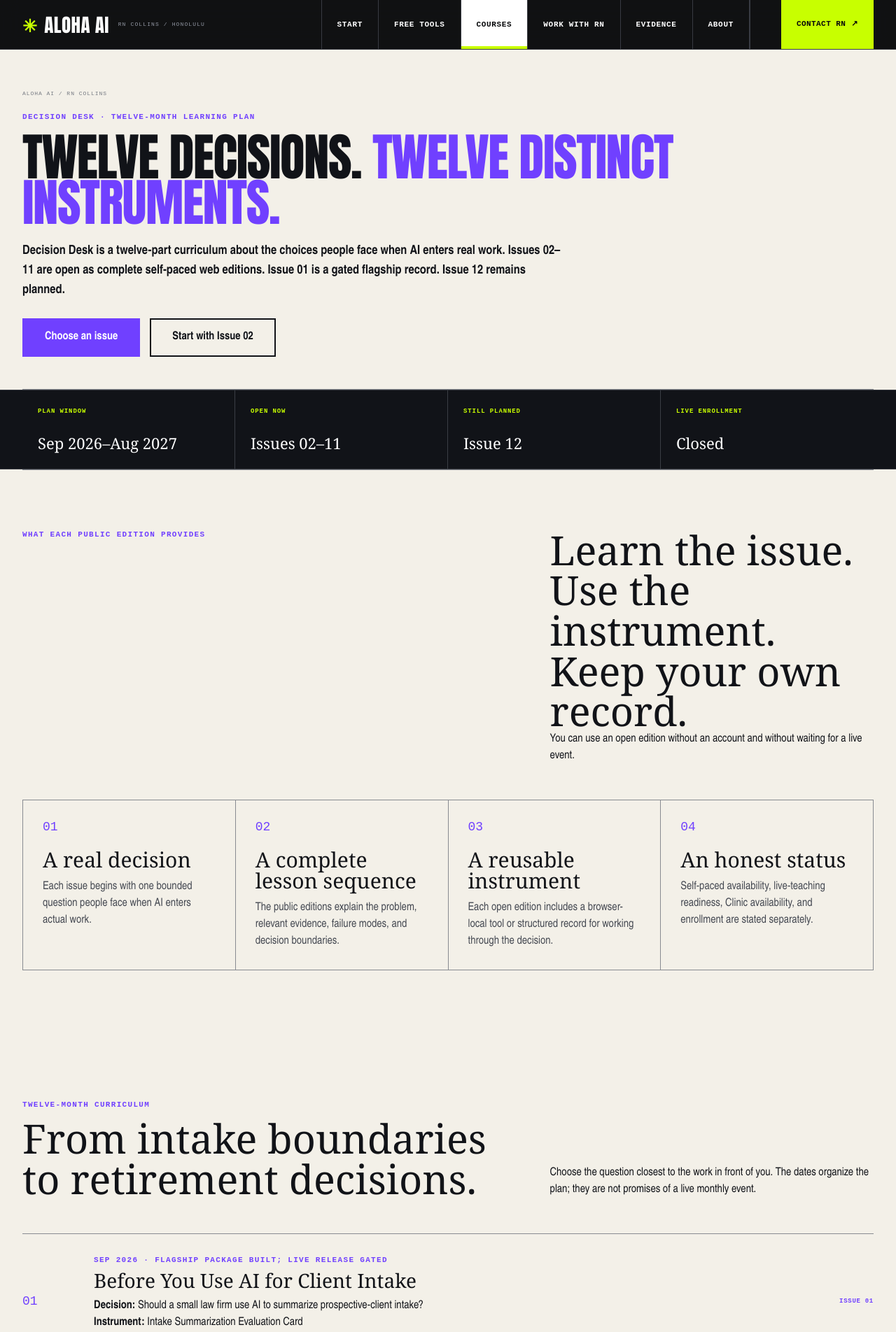
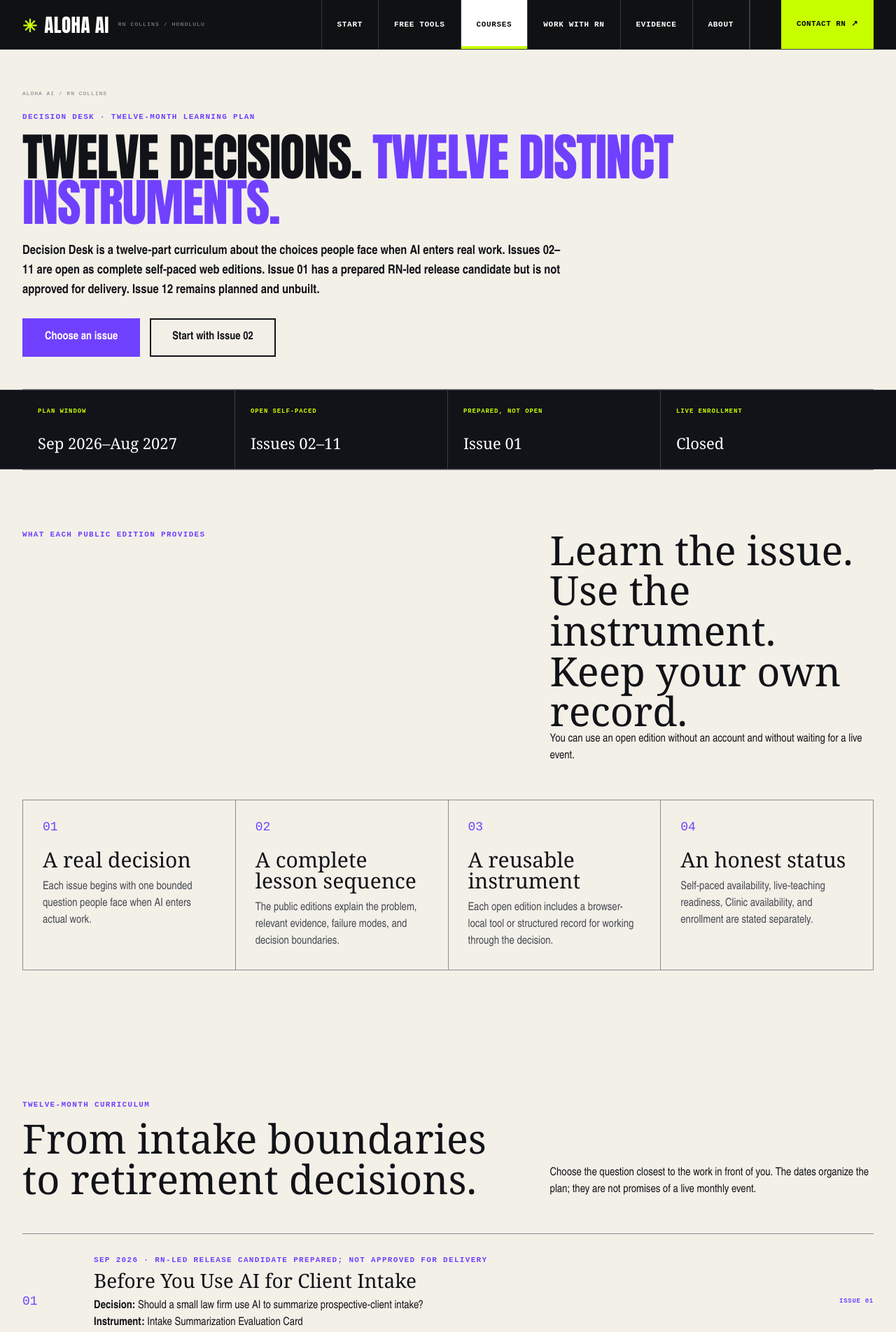
Before and after one commit to rn-collins/aloha-ai-consulting, a Next.js app: page /learning/decision-desk in a window 1280 px wide. Shown: the top 1904 px of the page at 70% size. Built offline with nearby package versions, Linux system fonts and the light colour scheme.

Commit message:
Clarify twelve-month Decision Desk inventory

```diff
--- a/app/learning/decision-desk/page.tsx
+++ b/app/learning/decision-desk/page.tsx
@@ -5,7 +5,7 @@
 export const metadata:Metadata={title:"Decision Desk · Twelve-Month Learning Plan",description:"Explore twelve real AI decisions, ten complete public self-paced editions, their reusable instruments, and the separate readiness of future live masterclasses and Clinics."};
 
 const issues=[
- ["01","Sep 2026","Before You Use AI for Client Intake","Should a small law firm use AI to summarize prospective-client intake?","Intake Summarization Evaluation Card","Flagship package built; live release gated","/learning/decision-desk/issue-01"],
+ ["01","Sep 2026","Before You Use AI for Client Intake","Should a small law firm use AI to summarize prospective-client intake?","Intake Summarization Evaluation Card","RN-led release candidate prepared; not approved for delivery","/learning/decision-desk/issue-01"],
  ["02","Oct 2026","Before the Bot Joins the Meeting","Should an AI meeting bot enter one defined meeting class?","Meeting Capture Permission and Record Map","Public self-paced edition open; live delivery not approved","/learning/decision-desk/issue-02"],
  ["03","Nov 2026","Should AI Answer Your Customers?","Which support functions and message classes may AI classify, retrieve, draft, send, or act on?","Support Automation Authority Map","Public self-paced edition open; live delivery not approved","/learning/decision-desk/issue-03"],
  ["04","Dec 2026","Can Your AI Find the Right Answer?","Which internal questions may AI answer from which sources for which users?","Knowledge Answerability and Source-Authority Test","Public self-paced edition open; live delivery not approved","/learning/decision-desk/issue-04"],
@@ -27,10 +27,10 @@
 ];
 
 export default function DecisionDesk(){return <SiteShell><main id="main">
- <section className="page-hero wrap"><p className="kicker">Decision Desk · twelve-month learning plan</p><h1>Twelve decisions. <em>Twelve distinct instruments.</em></h1><p className="lede">Decision Desk is a twelve-part curriculum about the choices people face when AI enters real work. Issues 02–11 are open as complete self-paced web editions. Issue 01 is a gated flagship record. Issue 12 remains planned.</p><div className="actions"><a className="button primary" href="#calendar">Choose an issue</a><Link className="button" href="/learning/decision-desk/issue-02">Start with Issue 02</Link></div></section>
- <section className="event-status"><div className="wrap event-status-grid"><div><span>Plan window</span><strong>Sep 2026–Aug 2027</strong></div><div><span>Open now</span><strong>Issues 02–11</strong></div><div><span>Still planned</span><strong>Issue 12</strong></div><div><span>Live enrollment</span><strong>Closed</strong></div></div></section>
+ <section className="page-hero wrap"><p className="kicker">Decision Desk · twelve-month learning plan</p><h1>Twelve decisions. <em>Twelve distinct instruments.</em></h1><p className="lede">Decision Desk is a twelve-part curriculum about the choices people face when AI enters real work. Issues 02–11 are open as complete self-paced web editions. Issue 01 has a prepared RN-led release candidate but is not approved for delivery. Issue 12 remains planned and unbuilt.</p><div className="actions"><a className="button primary" href="#calendar">Choose an issue</a><Link className="button" href="/learning/decision-desk/issue-02">Start with Issue 02</Link></div></section>
+ <section className="event-status"><div className="wrap event-status-grid"><div><span>Plan window</span><strong>Sep 2026–Aug 2027</strong></div><div><span>Open self-paced</span><strong>Issues 02–11</strong></div><div><span>Prepared, not open</span><strong>Issue 01</strong></div><div><span>Live enrollment</span><strong>Closed</strong></div></div></section>
  <section className="trust-section wrap"><div className="section-head"><p className="section-label">What each public edition provides</p><div><h2>Learn the issue. Use the instrument. Keep your own record.</h2><p>You can use an open edition without an account and without waiting for a live event.</p></div></div><div className="trust-grid">{edition.map((item,index)=><article key={item[0]}><span className="path-num">{String(index+1).padStart(2,"0")}</span><h3>{item[0]}</h3><p>{item[1]}</p></article>)}</div></section>
  <section className="wrap pathways" id="calendar"><div className="section-head"><div><p className="section-label">Twelve-month curriculum</p><h2>From intake boundaries to retirement decisions.</h2></div><p>Choose the question closest to the work in front of you. The dates organize the plan; they are not promises of a live monthly event.</p></div><div className="path-list">{issues.map(issue=><article className="path-row" key={issue[0]}><span className="path-num">{issue[0]}</span><div><p className="section-label">{issue[1]} · {issue[5]}</p><h3>{issue[2]}</h3><p><strong>Decision:</strong> {issue[3]}</p><p><strong>Instrument:</strong> {issue[4]}</p><Link className="text-link" href={issue[6]}>{issue[0]==="01"?"Open the flagship record →":issue[0]==="12"?"See what remains planned →":"Open the self-paced edition →"}</Link></div><span className="event-result">Issue {issue[0]}</span></article>)}</div></section>
  <section className="offer-grid wrap"><article className="offer-card"><p className="section-label">How to use an open edition</p><h2>Work privately and at your own pace.</h2><ol><li>Choose one issue and read its lesson sequence.</li><li>Use the supplied fictional examples before applying the method to your own work.</li><li>Keep confidential, privileged, regulated, or sensitive information out of the browser tool.</li><li>Export any record you need to retain; Aloha AI cannot recover browser-local data.</li><li>Treat the result as a structured decision aid—not legal clearance, professional advice, or permission to deploy AI.</li></ol></article><aside><p className="section-label">Separate release gates</p><h2>Public self-paced editions are not live masterclasses.</h2><p>A web edition can be complete while its final presentation deck, RN-approved verbatim script, rehearsal, accessibility testing, operational setup, live Clinic, booking, payment, or support system remains unfinished.</p><p>No Decision Desk live class, Clinic seat, monthly enrollment, public schedule, or checkout is active.</p></aside></section>
- <section className="wrap boundary" id="program-boundary"><p className="section-label">Current readiness</p><div><h2>Ten self-paced editions are open. Live delivery is not.</h2><p>Issue 01 has a substantial flagship package with release gates still open. Issues 02–11 have complete public self-paced lessons and their own decision instruments. Issue 12 still requires research, lessons, an instrument, testing, and release review.</p><p>Future live teaching and Clinics require separate RN approval. A public page does not create a seat, reservation, price, or promise of delivery.</p><Link className="button primary" href="/learning/decision-desk/issue-02">Open Issue 02</Link></div></section>
+ <section className="wrap boundary" id="program-boundary"><p className="section-label">Current readiness</p><div><h2>Ten self-paced editions are open. Live delivery is not.</h2><p>Issue 01 has a 36-slide RN-led release candidate, complete verbatim narration, a slide-by-slide move sheet, a fictional teaching case, an Evaluation Card, participant-file candidates, and delivery controls. It remains closed pending RN approval, rehearsal, real-environment accessibility and platform tests, authorized review, and final go/no-go. Issues 02–11 have complete public self-paced lessons and their own browser-local decision instruments. Issue 12 still requires research, lessons, an instrument, testing, and release review.</p><p>Future live teaching and Clinics require separate RN approval. A public page does not create a seat, reservation, price, or promise of delivery.</p><Link className="button primary" href="/learning/decision-desk/issue-02">Open Issue 02</Link></div></section>
  </main></SiteShell>}
```
